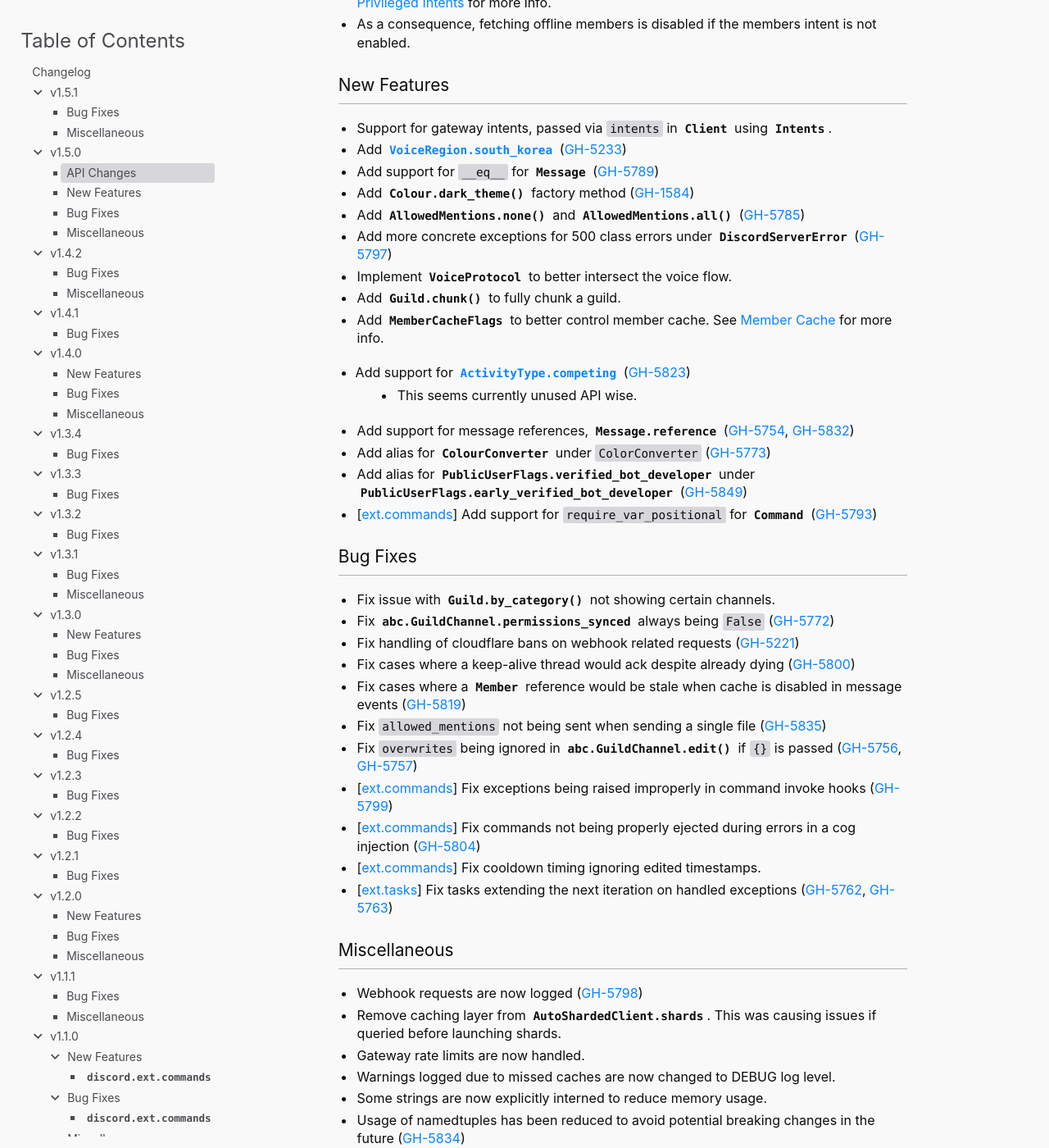
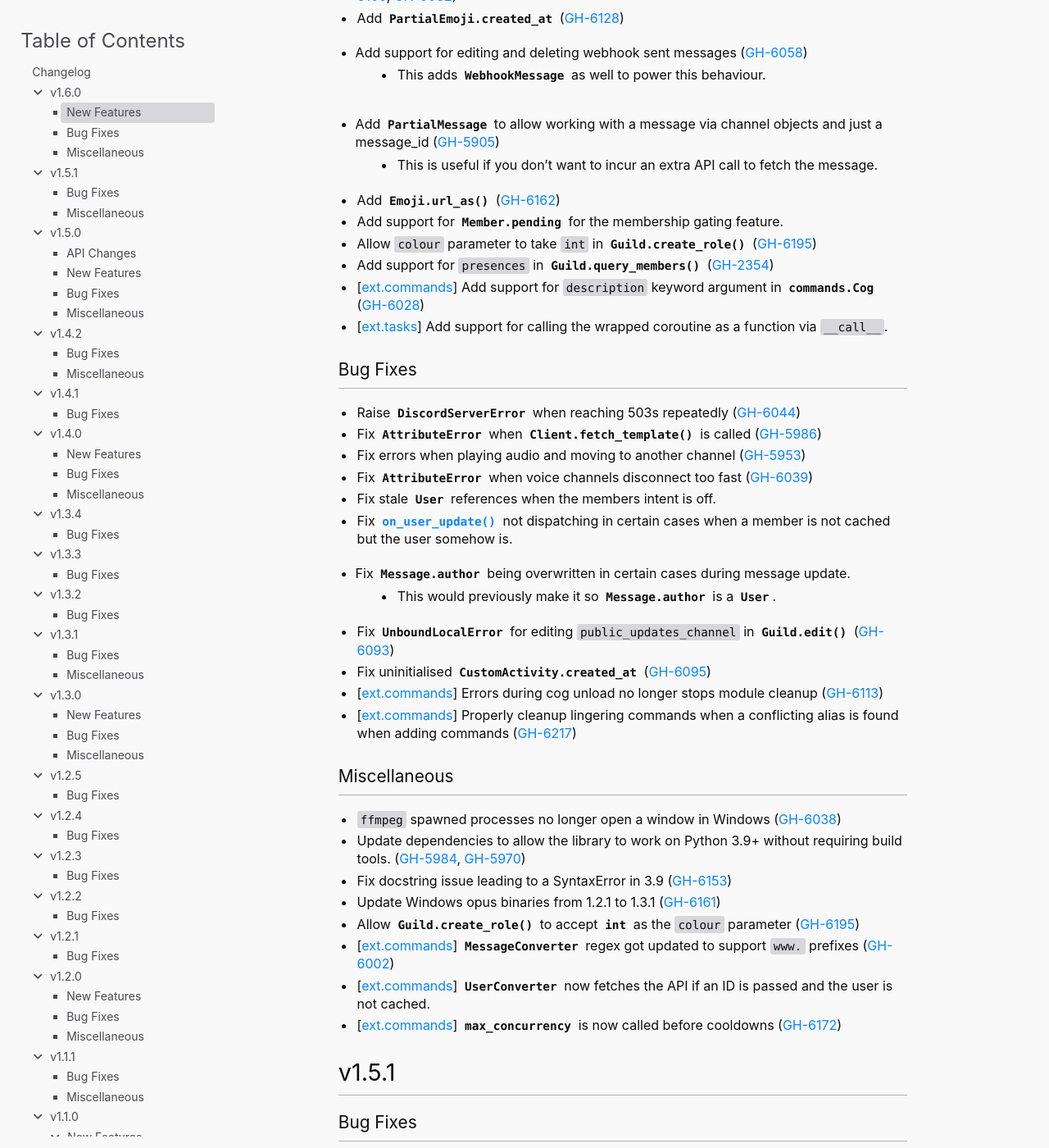
Before and after one commit to Rapptz/discord.py, a Sphinx documentation site: the page built from docs/whats_new.rst, in a window 1280 px wide and 1400 px high, scrolled down 1166 px. Shown: the whole window at 82% size. Built offline with Sphinx 7.4.7, drawn with Linux system fonts in a browser that asks for light colours; some of the changed text lies outside the part shown.

Commit message:
Add changelog for v1.6

```diff
--- a/docs/whats_new.rst
+++ b/docs/whats_new.rst
@@ -10,6 +10,77 @@ Changelog
 
 This page keeps a detailed human friendly rendering of what's new and changed
 in specific versions.
+
+.. _vp1p6p0:
+
+v1.6.0
+--------
+
+This version comes with support for replies and stickers.
+
+New Features
+~~~~~~~~~~~~~~
+
+- An entirely redesigned documentation. This was the cumulation of multiple months of effort.
+    - There's now a dark theme, feel free to navigate to the cog on the screen to change your setting, though this should be automatic.
+- Add support for :meth:`AppInfo.icon_url_as` and :meth:`ApInfo.cover_image_url_as` (:issue:`5888`)
+- Add :meth:`Colour.random` to get a random colour (:issue:`6067`)
+- Add support for stickers via :class:`Sticker` (:issue:`5946`)
+- Add support for replying via :meth:`Message.reply` (:issue:`6061`)
+    - This also comes with the :attr:`AllowedMentions.replied_user` setting.
+    - :meth:`Message.send` can now accept a :class:`MessageReference`.
+    - :class:`MessageReference` can now be constructed by users.
+    - :meth:`Message.to_reference` can now convert a message to a :class:`MessageReference`.
+- Add support for getting the replied to resolved message through :attr:`MessageReference.resolved`.
+- Add support for role tags.
+    - :attr:`Guild.premium_subscriber_role` to get the "Nitro Booster" role (if available).
+    - :attr:`Guild.self_role` to get the bot's own role (if available).
+    - :attr:`Role.tags` to get the role's tags.
+    - :meth:`Role.is_premium_subscriber` to check if a role is the "Nitro Booster" role.
+    - :meth:`Role.is_bot_managed` to check if a role is a bot role (i.e. the automatically created role for bots).
+    - :meth:`Role.is_integration` to check if a role is role created by an integration.
+- Add :meth:`Client.is_ws_ratelimited` to check if the websocket is rate limited.
+- Add support for chunking an :class:`AsyncIterator` through :meth:`AsyncIterator.chunk` (:issue:`6100`, :issue:`6082`)
+- Add :attr:`PartialEmoji.created_at` (:issue:`6128`)
+- Add support for editing and deleting webhook sent messages (:issue:`6058`)
+    - This adds :class:`WebhookMessage` as well to power this behaviour.
+- Add :class:`PartialMessage` to allow working with a message via channel objects and just a message_id (:issue:`5905`)
+    - This is useful if you don't want to incur an extra API call to fetch the message.
+- Add :meth:`Emoji.url_as` (:issue:`6162`)
+- Add support for :attr:`Member.pending` for the membership gating feature.
+- Allow ``colour`` parameter to take ``int`` in :meth:`Guild.create_role` (:issue:`6195`)
+- Add support for ``presences`` in :meth:`Guild.query_members` (:issue:`2354`)
+- |commands| Add support for ``description`` keyword argument in :class:`commands.Cog <ext.commands.Cog>` (:issue:`6028`)
+- |tasks| Add support for calling the wrapped coroutine as a function via ``__call__``.
+
+
+Bug Fixes
+~~~~~~~~~~~
+
+- Raise :exc:`DiscordServerError` when reaching 503s repeatedly (:issue:`6044`)
+- Fix :exc:`AttributeError` when :meth:`Client.fetch_template` is called (:issue:`5986`)
+- Fix errors when playing audio and moving to another channel (:issue:`5953`)
+- Fix :exc:`AttributeError` when voice channels disconnect too fast (:issue:`6039`)
+- Fix stale :class:`User` references when the members intent is off.
+- Fix :func:`on_user_update` not dispatching in certain cases when a member is not cached but the user somehow is.
+- Fix :attr:`Message.author` being overwritten in certain cases during message update.
+    - This would previously make it so :attr:`Message.author` is a :class:`User`.
+- Fix :exc:`UnboundLocalError` for editing ``public_updates_channel`` in :meth:`Guild.edit` (:issue:`6093`)
+- Fix uninitialised :attr:`CustomActivity.created_at` (:issue:`6095`)
+- |commands| Errors during cog unload no longer stops module cleanup (:issue:`6113`)
+- |commands| Properly cleanup lingering commands when a conflicting alias is found when adding commands (:issue:`6217`)
+
+Miscellaneous
+~~~~~~~~~~~~~~~
+
+- ``ffmpeg`` spawned processes no longer open a window in Windows (:issue:`6038`)
+- Update dependencies to allow the library to work on Python 3.9+ without requiring build tools. (:issue:`5984`, :issue:`5970`)
+- Fix docstring issue leading to a SyntaxError in 3.9 (:issue:`6153`)
+- Update Windows opus binaries from 1.2.1 to 1.3.1 (:issue:`6161`)
+- Allow :meth:`Guild.create_role` to accept :class:`int` as the ``colour`` parameter (:issue:`6195`)
+- |commands| :class:`MessageConverter <ext.commands.MessageConverter>` regex got updated to support ``www.`` prefixes (:issue:`6002`)
+- |commands| :class:`UserConverter <ext.commands.UserConverter>` now fetches the API if an ID is passed and the user is not cached.
+- |commands| :func:`max_concurrency <ext.commands.max_concurrency>` is now called before cooldowns (:issue:`6172`)
 
 .. _vp1p5p1:
 
```
